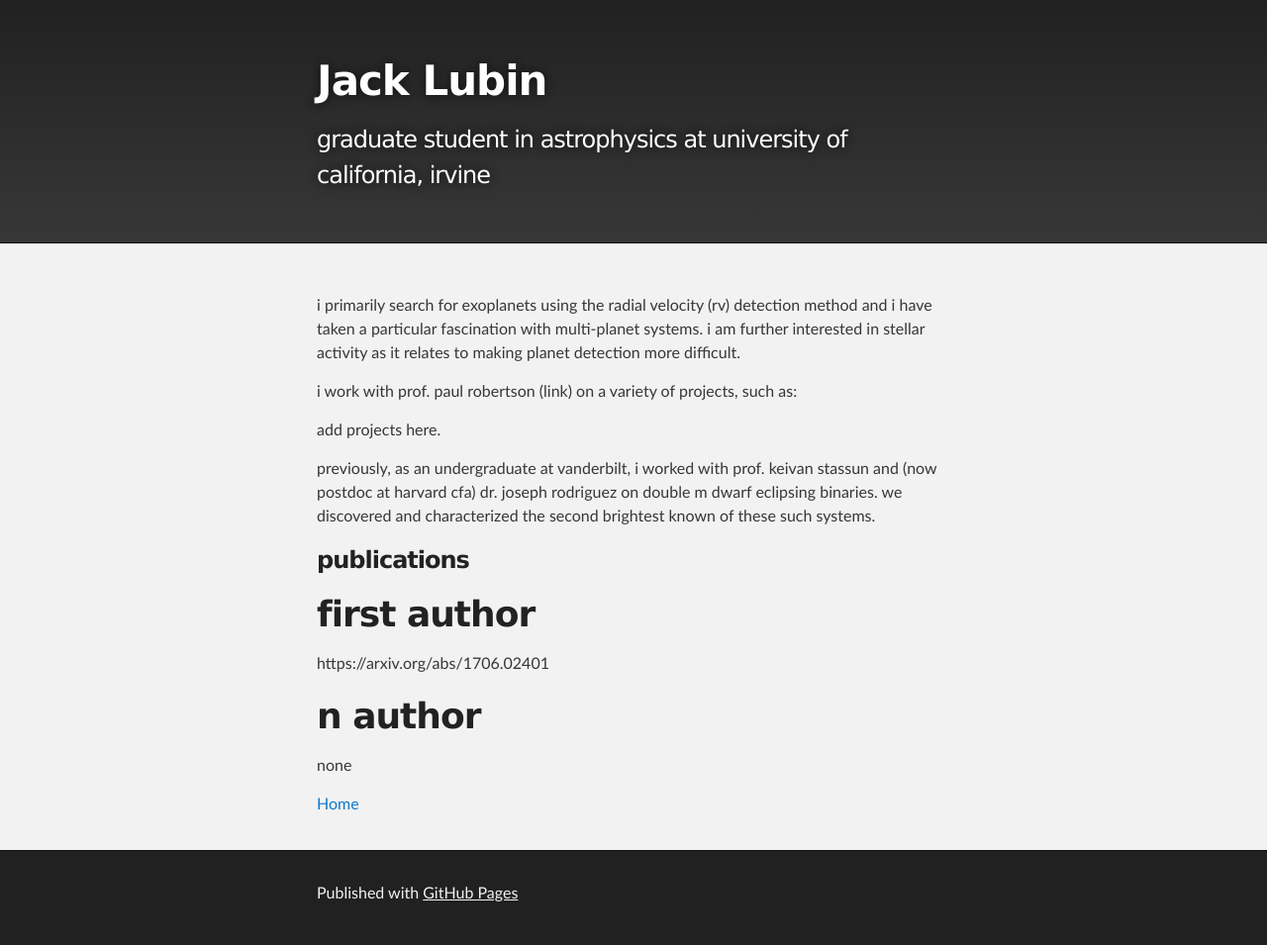
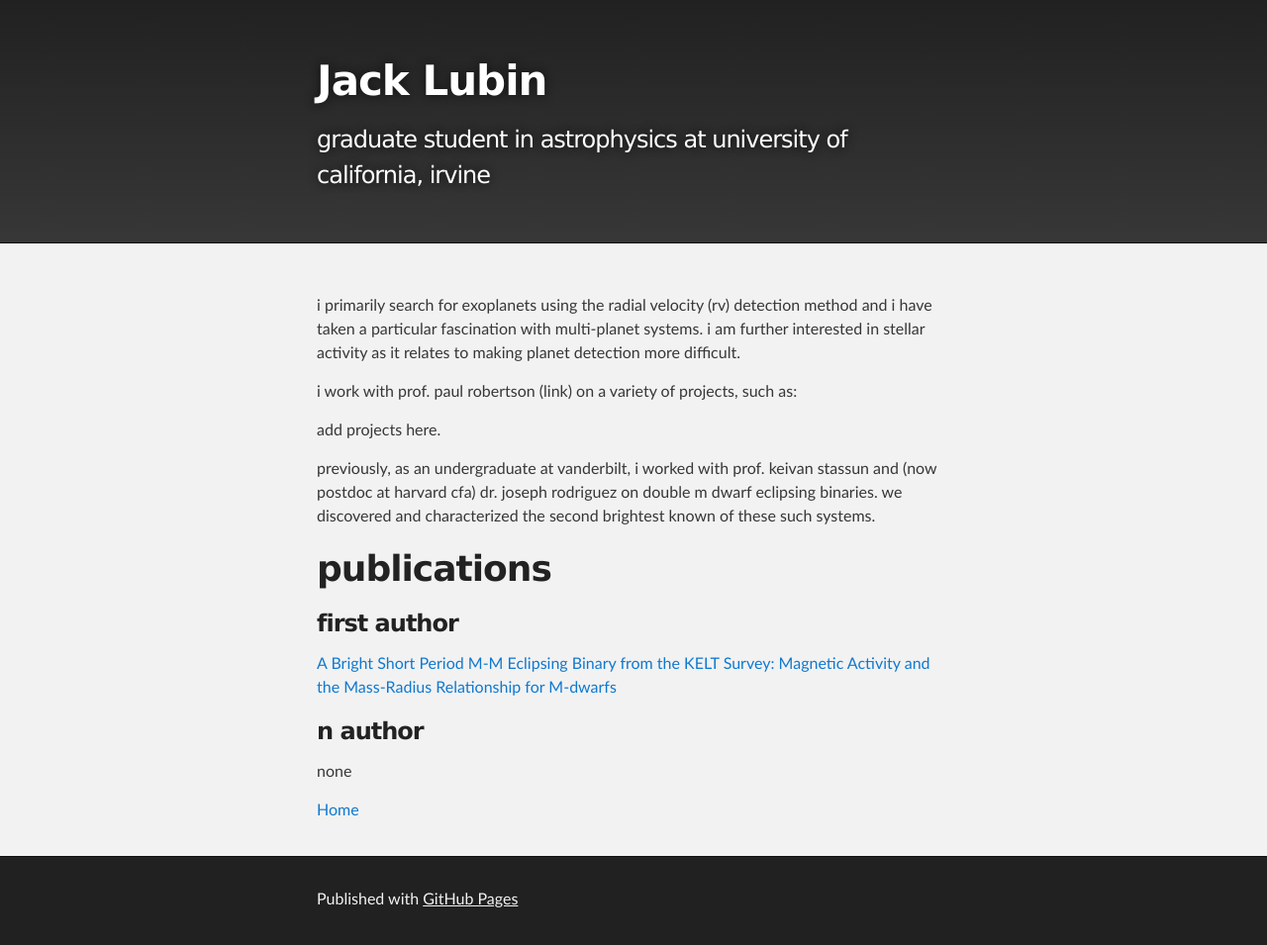
Before and after one commit to jluby127/jluby127.github.io, a Jekyll site: the page built from research.md, in a window 1280 px wide. Shown: the whole page at 99% size. Built offline with Jekyll 4.4.1, drawn with Linux system fonts in a browser that asks for light colours; our own code applies the rules of GitHub Pages for plain Markdown files.

Commit message:
Update research.md

```diff
--- a/research.md
+++ b/research.md
@@ -12,13 +12,13 @@ we discovered and characterized the second brightest known of these such systems
 
 
 
-### publications
+# publications
 
-# first author
+### first author
 
-https://arxiv.org/abs/1706.02401
+[A Bright Short Period M-M Eclipsing Binary from the KELT Survey: Magnetic Activity and the Mass-Radius Relationship for M-dwarfs](./https://arxiv.org/abs/1706.02401)
 
-# n author
+### n author
 
 none
 
```
